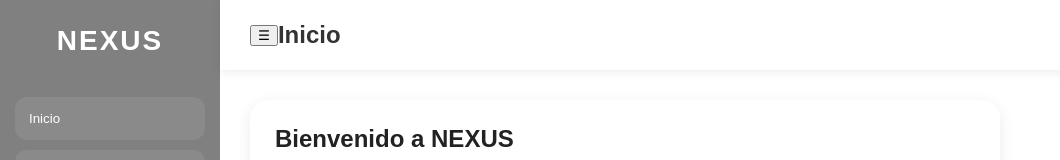
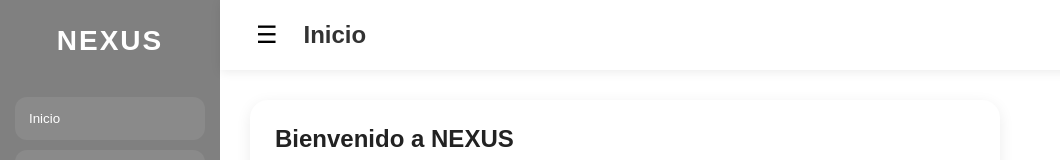
Before and after one commit to dylanandresruizbrinez-bot/Mi-Programa, a plain HTML site: page index.html in a window 1280 px wide. Shown: the top 160 px of the page, without its empty margins (0-1060 px from the left). Drawn offline with Linux system fonts and the light colour scheme.

Commit message:
Update style.css

```diff
--- a/style.css
+++ b/style.css
@@ -123,3 +123,10 @@ body{
     font-weight:bold;
     color:#222;
 }
+.toggle-sidebar{
+    border:none;
+    background:none;
+    font-size:24px;
+    cursor:pointer;
+    margin-right:20px;
+}
```
